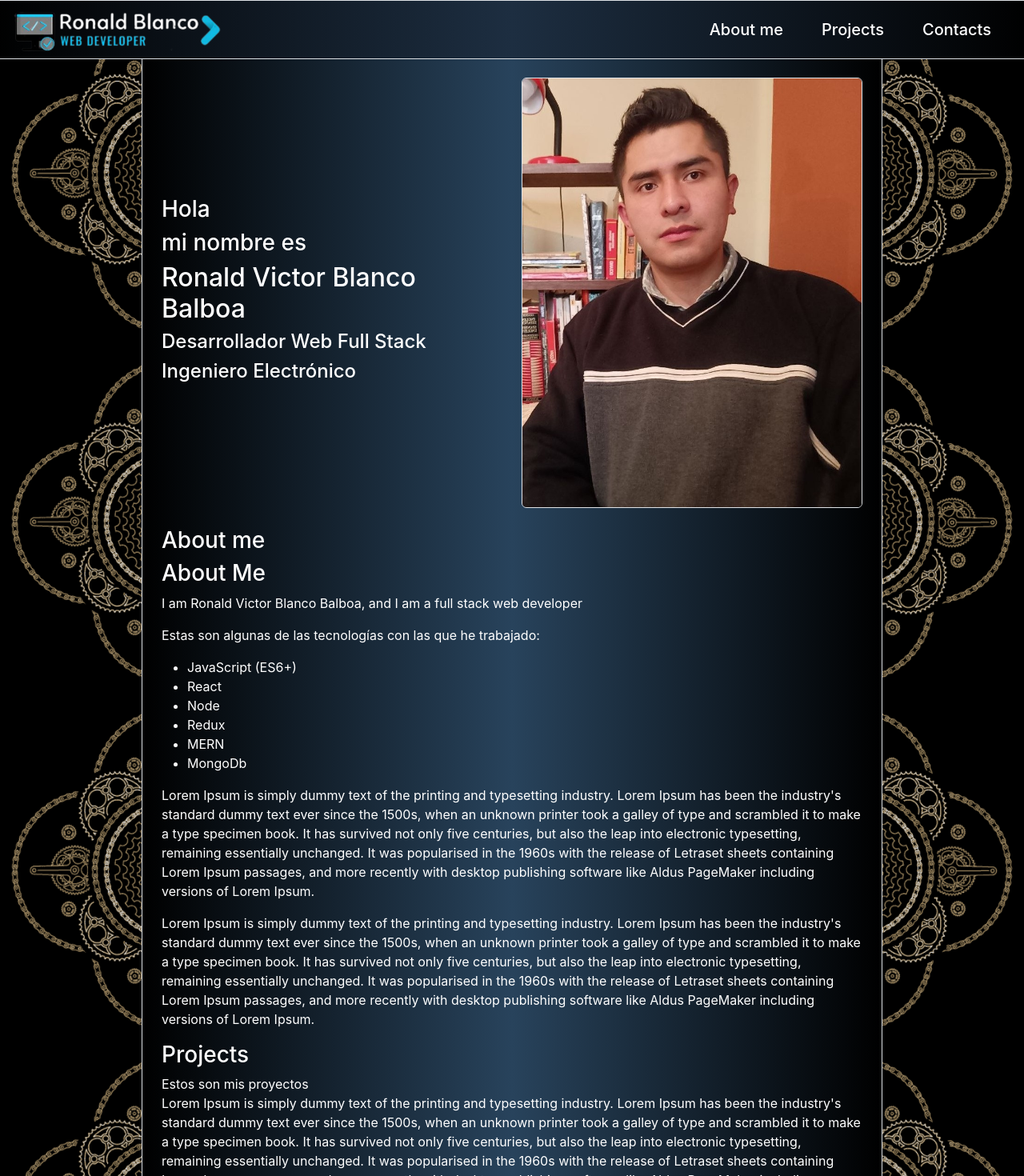
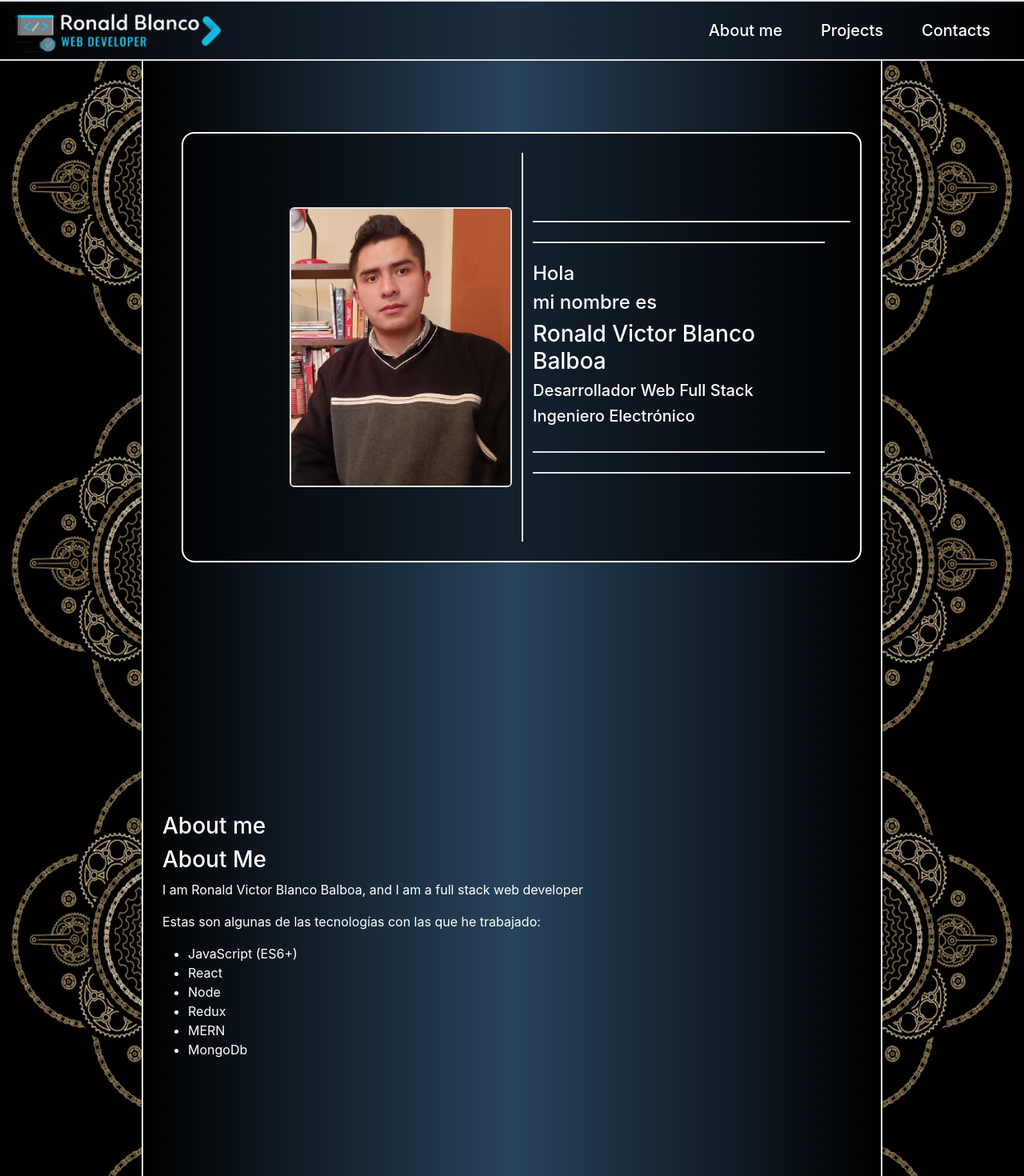
Before and after one commit to Ronald803/portafolio-ronald, a React (Create React App) app: page / in a window 1280 px wide. Shown: the top 1470 px of the page at 80% size. Built offline with nearby package versions, Linux system fonts and the light colour scheme; the HTML template or start-up script is replaced by a standard one.

Commit message:
presentation classes added

```diff
--- a/src/App.css
+++ b/src/App.css
@@ -26,3 +26,6 @@ body{
   background-repeat: no-repeat;
   height: 100%;
 }
+.profile-picture{
+  max-height: 350px;
+}
--- a/src/App.js
+++ b/src/App.js
@@ -10,7 +10,7 @@ function App() {
     <div className="container" >
       <Navbar></Navbar>
       <br></br>
-      <div className='fondo-body px-4 border'>
+      <div className='fondo-body ps-4 border border-2'>
         <Presentation></Presentation>
         <AboutMe></AboutMe>
         <Projects></Projects>
--- a/src/components/AboutMe.js
+++ b/src/components/AboutMe.js
@@ -2,7 +2,8 @@ import React from 'react';
 
 const AboutMe = () => {
     return (
-        <div className='text-white'>
+        <div className='text-white d-flex align-items-center' style={{"height":"60vw"}}>
+            <div>
                 <h3 id="scrollspy2">About me</h3>
                 <h3>About Me</h3>
                 <p>I am Ronald Victor Blanco Balboa, and I am a full stack web developer</p>
@@ -15,8 +16,8 @@ const AboutMe = () => {
                     <li>MERN</li>
                     <li>MongoDb</li>
                 </ul>
-            <p>Lorem Ipsum is simply dummy text of the printing and typesetting industry. Lorem Ipsum has been the industry's standard dummy text ever since the 1500s, when an unknown printer took a galley of type and scrambled it to make a type specimen book. It has survived not only five centuries, but also the leap into electronic typesetting, remaining essentially unchanged. It was popularised in the 1960s with the release of Letraset sheets containing Lorem Ipsum passages, and more recently with desktop publishing software like Aldus PageMaker including versions of Lorem Ipsum.</p>
-            <p>Lorem Ipsum is simply dummy text of the printing and typesetting industry. Lorem Ipsum has been the industry's standard dummy text ever since the 1500s, when an unknown printer took a galley of type and scrambled it to make a type specimen book. It has survived not only five centuries, but also the leap into electronic typesetting, remaining essentially unchanged. It was popularised in the 1960s with the release of Letraset sheets containing Lorem Ipsum passages, and more recently with desktop publishing software like Aldus PageMaker including versions of Lorem Ipsum.</p>
+                {/* <p>Lorem Ipsum is simply dummy text of the printing and typesetting industry. Lorem Ipsum has been the industry's standard dummy text ever since the 1500s, when an unknown printer took a galley of type and scrambled it to make a type specimen book. It has survived not only five centuries, but also the leap into electronic typesetting, remaining essentially unchanged. It was popularised in the 1960s with the release of Letraset sheets containing Lorem Ipsum passages, and more recently with desktop publishing software like Aldus PageMaker including versions of Lorem Ipsum.</p> */}
+            </div>
         </div>
     );
 }
--- a/src/components/Navbar.js
+++ b/src/components/Navbar.js
@@ -2,7 +2,7 @@ import React from 'react';
 
 const Navbar = () => {
     return (
-        <div id="navbar-example2" className='row  px-3 fixed-top border fondo'>
+        <div id="navbar-example2" className='row  px-3 fixed-top border border-2 fondo'>
             <div className='col-sm-3'>
                 <a href='#scrollspy1'>
                     <img src='../img/logo-removebg.png' className='mt-2 logo'/>
--- a/src/components/Presentation.js
+++ b/src/components/Presentation.js
@@ -2,16 +2,25 @@ import React from 'react';
 
 const Presentation = () => {
     return (
-        <div className='row mt-5 py-4 d-flex align-items-center' >
-            <div className='col-sm-6'>
-                <h3 className='text-white' id="scrollspy1">Hola</h3>
-                <h3 className='text-white' id="scrollspy1">mi nombre es</h3>
-                <h2 className='text-white' id="scrollspy1">Ronald Victor Blanco Balboa</h2>
-                <h4 className='text-white'>Desarrollador Web Full Stack</h4>
-                <h4 className='text-white'>Ingeniero Electrónico</h4>
-            </div>
-            <div className='col-sm-6'>
-                <img className='img-fluid rounded border' src='../img/foto-perfil.jpg' alt='ronald photo'/>
+        <div className='mt-5 py-4 d-flex align-items-center' style={{"height":"90vh"}}>
+            <div className='mx-4 row rounded-4 border border-2 border-white py-4 bg-black bg-opacity-50' style={{"width":"100%","height":"80%"}}>
+                <div className='col-sm-6 text-end d-flex align-items-center'>
+                    <div className='' style={{"width":"100%"}}>
+                        <img className='img-fluid rounded border border-2 profile-picture' src='../img/foto-perfil.jpg' alt='ronald photo'/>
+                    </div>
+                </div>
+                <div className='col-sm-6 d-flex align-items-center border-2 border-start'>
+                    <div className='d-flex align-items-center border-2 border-top border-bottom py-4'>
+                        <div className='border-2 border-top border-bottom py-4'>
+                            <h4 className='text-white' id="scrollspy1">Hola</h4>
+                            <h4 className='text-white' id="scrollspy1">mi nombre es</h4>
+                            <h3 className='text-white' id="scrollspy1">Ronald Victor Blanco Balboa</h3>
+                            <h5 className='text-white'>Desarrollador Web Full Stack</h5>
+                            <h5 className='text-white'>Ingeniero Electrónico</h5>
+                        </div>
+                        <ul></ul>
+                    </div>
+                </div>
             </div>
         </div>
     );
--- a/src/components/Projects.js
+++ b/src/components/Projects.js
@@ -2,11 +2,13 @@ import React from 'react';
 
 const Projects = () => {
     return (
-        <div className='scroll-horizontal text-white'>
-            <h3 id="scrollspy3">Projects</h3>
-            Estos son mis proyectos
-            <p>Lorem Ipsum is simply dummy text of the printing and typesetting industry. Lorem Ipsum has been the industry's standard dummy text ever since the 1500s, when an unknown printer took a galley of type and scrambled it to make a type specimen book. It has survived not only five centuries, but also the leap into electronic typesetting, remaining essentially unchanged. It was popularised in the 1960s with the release of Letraset sheets containing Lorem Ipsum passages, and more recently with desktop publishing software like Aldus PageMaker including versions of Lorem Ipsum.</p>
-            <p>Lorem Ipsum is simply dummy text of the printing and typesetting industry. Lorem Ipsum has been the industry's standard dummy text ever since the 1500s, when an unknown printer took a galley of type and scrambled it to make a type specimen book. It has survived not only five centuries, but also the leap into electronic typesetting, remaining essentially unchanged. It was popularised in the 1960s with the release of Letraset sheets containing Lorem Ipsum passages, and more recently with desktop publishing software like Aldus PageMaker including versions of Lorem Ipsum.</p>
+        <div className='scroll-horizontal text-white d-flex align-items-center' style={{"height":"60vw"}}>
+            <div>
+                <h3 id="scrollspy3">Projects</h3>
+                Estos son mis proyectos
+                <p>Lorem Ipsum is simply dummy text of the printing and typesetting industry. Lorem Ipsum has been the industry's standard dummy text ever since the 1500s, when an unknown printer took a galley of type and scrambled it to make a type specimen book. It has survived not only five centuries, but also the leap into electronic typesetting, remaining essentially unchanged. It was popularised in the 1960s with the release of Letraset sheets containing Lorem Ipsum passages, and more recently with desktop publishing software like Aldus PageMaker including versions of Lorem Ipsum.</p>
+                {/* <p>Lorem Ipsum is simply dummy text of the printing and typesetting industry. Lorem Ipsum has been the industry's standard dummy text ever since the 1500s, when an unknown printer took a galley of type and scrambled it to make a type specimen book. It has survived not only five centuries, but also the leap into electronic typesetting, remaining essentially unchanged. It was popularised in the 1960s with the release of Letraset sheets containing Lorem Ipsum passages, and more recently with desktop publishing software like Aldus PageMaker including versions of Lorem Ipsum.</p> */}
+            </div>
         </div>
     );
 }
```
Also changed, not shown: 1 other file (tests, documents, lock files or other folders). Lines whose indentation alone changed are shown as unchanged.
